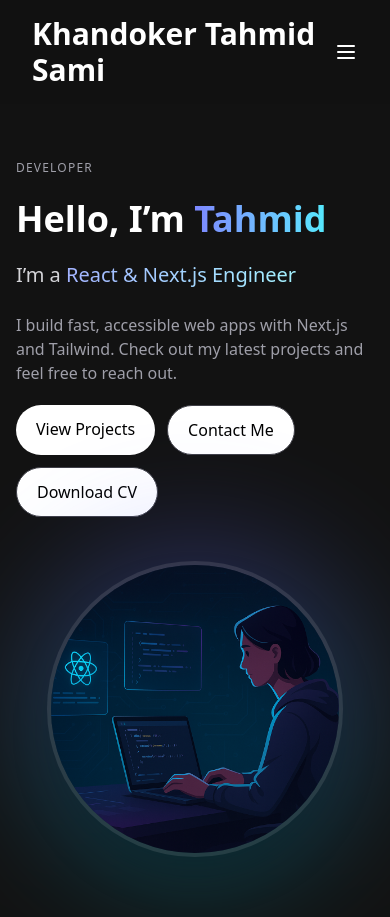
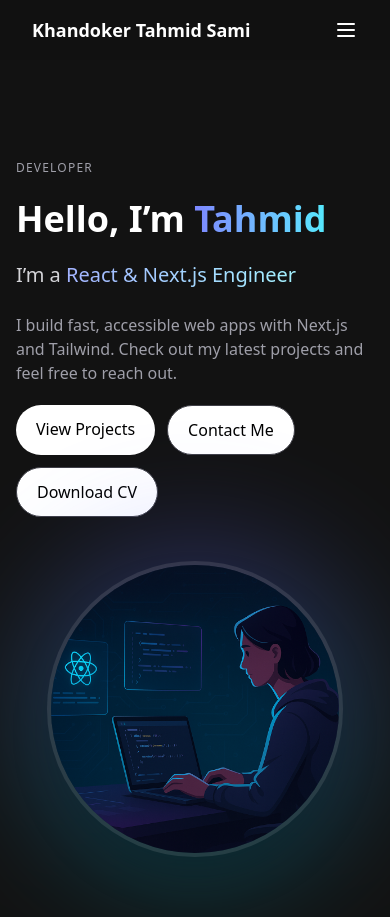
Before and after one commit to khandoker-tahmid-sami/portfolio-website, a Next.js app: page / in a window 390 px wide. Built offline with nearby package versions, Linux system fonts and the light colour scheme.

Commit message:
third commit

```diff
--- a/components/Navbar.jsx
+++ b/components/Navbar.jsx
@@ -25,7 +25,7 @@
   return (
     <nav className="px-8 py-4 fixed top-0 left-0 right-0 z-50 bg-[#121212]/90">
       <div className="flex items-center justify-between">
-        <Link href={"/"} className="text-3xl font-semibold">
+        <Link href={"/"} className="text-lg font-semibold md:text-3xl">
           Khandoker Tahmid Sami
         </Link>
         {/* desktop */}
```
